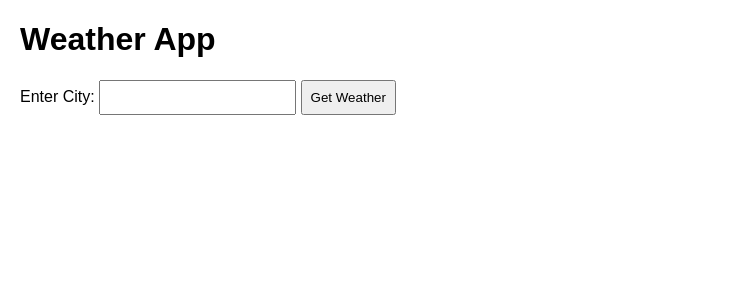
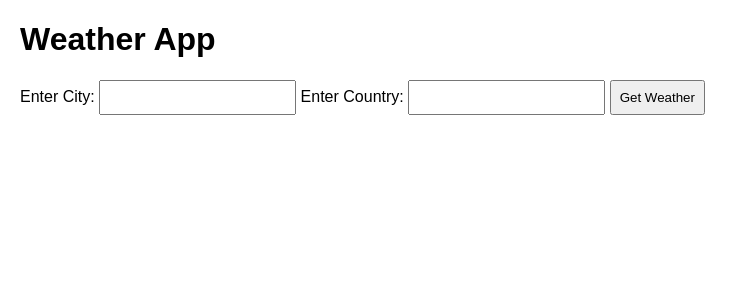
Before and after one commit to LeonMar97/backend-for-gpt-front, a Flask app: page / in a window 1280 px wide. Shown: the top 300 px of the page, without its empty margins (0-748 px from the left). Run offline with Flask 3, Linux system fonts and the light colour scheme.

Commit message:
backend returns right weather json, need to fix frontend parsing

```diff
--- a/weather-api/main.py
+++ b/weather-api/main.py
@@ -1,10 +1,30 @@
-from flask import Flask,redirect,render_template
-
+from flask import Flask,redirect,render_template,request,jsonify
+import json
+import requests
 app=Flask(__name__)
 
 @app.route("/")
 def main():
     return render_template("index.html")
 
+@app.route("/weather")
+def weater_by_city():
+    #SHOULD MAKE AN EXCEPTION FOR COUNTRY NOT FOUND
+    lat,long=find_lat_long(request.args['city'],request.args['country']).values()
+    weather_json=requests.get(f'https://api.open-meteo.com/v1/forecast?latitude={lat}&longitude={long}&hourly=temperature_2m').json()
+    return jsonify(weather_json)
+
+def find_lat_long(city:str,country:str)->dict:
+    resp=requests.get(f"https://geocoding-api.open-meteo.com/v1/search?name={city}").json()
+    for cur_country in resp['results']:
+        if cur_country['country']==country.title():
+            lat,long=cur_country['latitude'],cur_country['longitude']
+            return ({'lat':lat,'long':long})
+    #!!!SHOULD CREATE AN EXCEPTION RETURN FOR THAT CASE!!!!
+    return({'lat':"ERROR",'long':"ERROR"})
+
+
+
+
 if __name__=="__main__":
     app.run(port=8080)
--- a/weather-api/templates/index.html
+++ b/weather-api/templates/index.html
@@ -29,20 +29,23 @@
 
     <label for="cityInput">Enter City:</label>
     <input type="text" id="cityInput" required>
+    <label for="cityInput">Enter Country:</label>
+    <input type="text" id="countryInput" required>
     <button onclick="getWeather()">Get Weather</button>
 
     <div id="result"></div>
 
     <script>
         async function getWeather() {
-            const cityInput = document.getElementById('cityInput');
-            const cityName = cityInput.value;
+            const city = document.getElementById('cityInput').value;
+            const country=document.getElementById('countryInput').value;
 
             try {
-                const response = await fetch(`https://api.openweathermap.org/data/2.5/weather?q=${cityName}&appid=YOUR_API_KEY`);
+                const response = await fetch(`http://localhost:8080//weather?city=${city}&country=${country}`);
                 const data = await response.json();
 
                 if (response.ok) {
+                    console.log("im here atleast")
                     displayWeather(data);
                 } else {
                     displayError(data.message);
```
